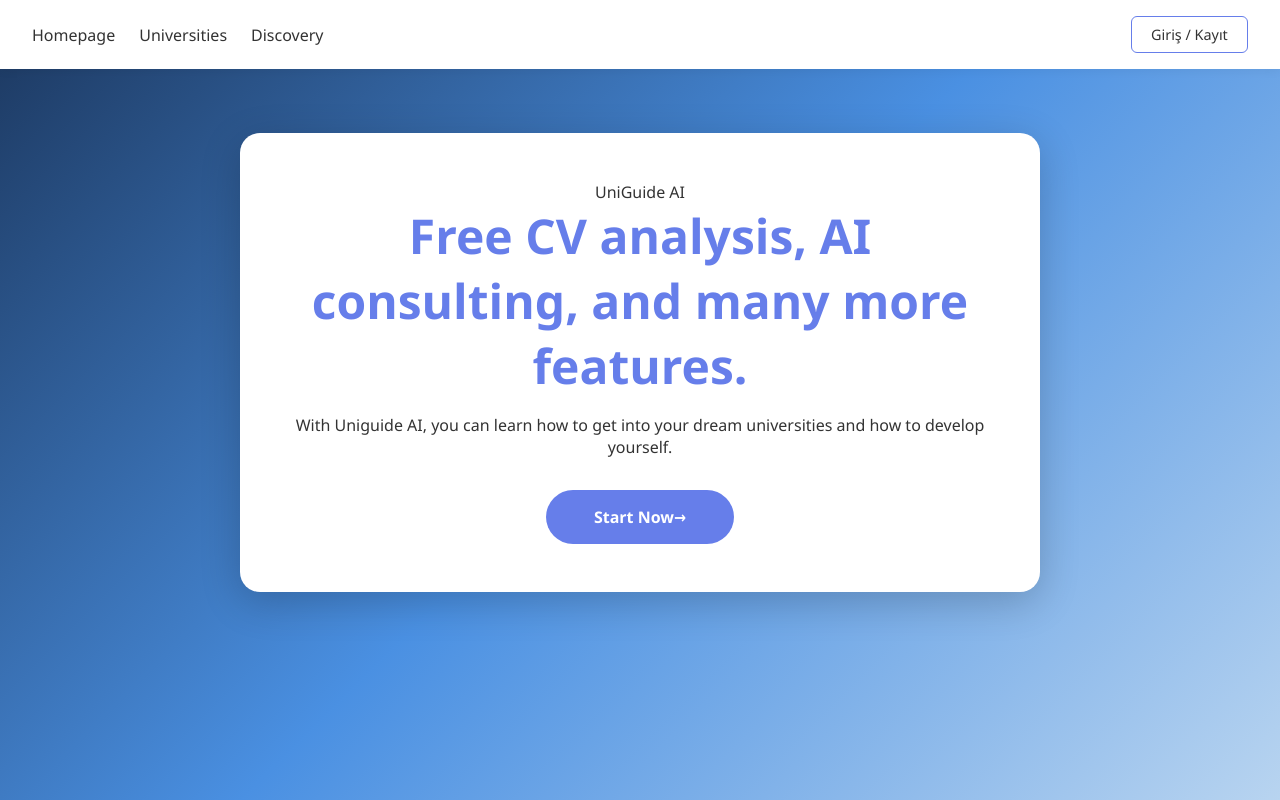
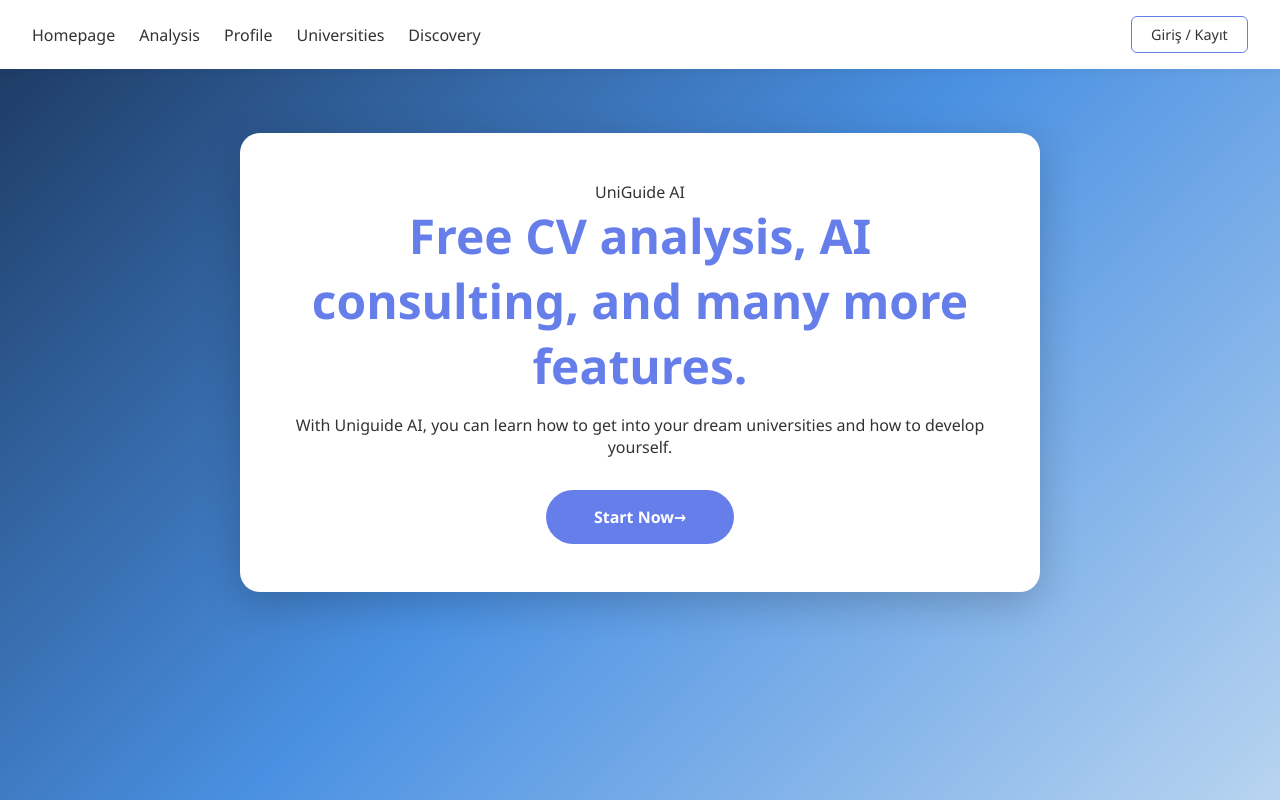
Before and after one commit to nephophile3344-eng/UniGuide-AI, a plain HTML site: page index.html in a window 1280 px wide. Drawn offline with Linux system fonts and the light colour scheme.

Commit message:
Add files via upload

```diff
--- a/index.html
+++ b/index.html
@@ -10,7 +10,8 @@
     <body>
         <nav id="mainNav">
   <a href="index.html">Homepage</a>
-
+  <a href="analysis.html">Analysis</a>
+  <a href="profile.html">Profile</a>
   <a href="universities.html">Universities</a>
   <a href="discovery.html">Discovery</a>
   <a href="login.html" class="login-link">Giriş / Kayıt</a>
```
Also changed, not shown: discovery.html (+2 -0 lines), profile.html (+2 -0 lines), universities.html (+3 -2 lines).
